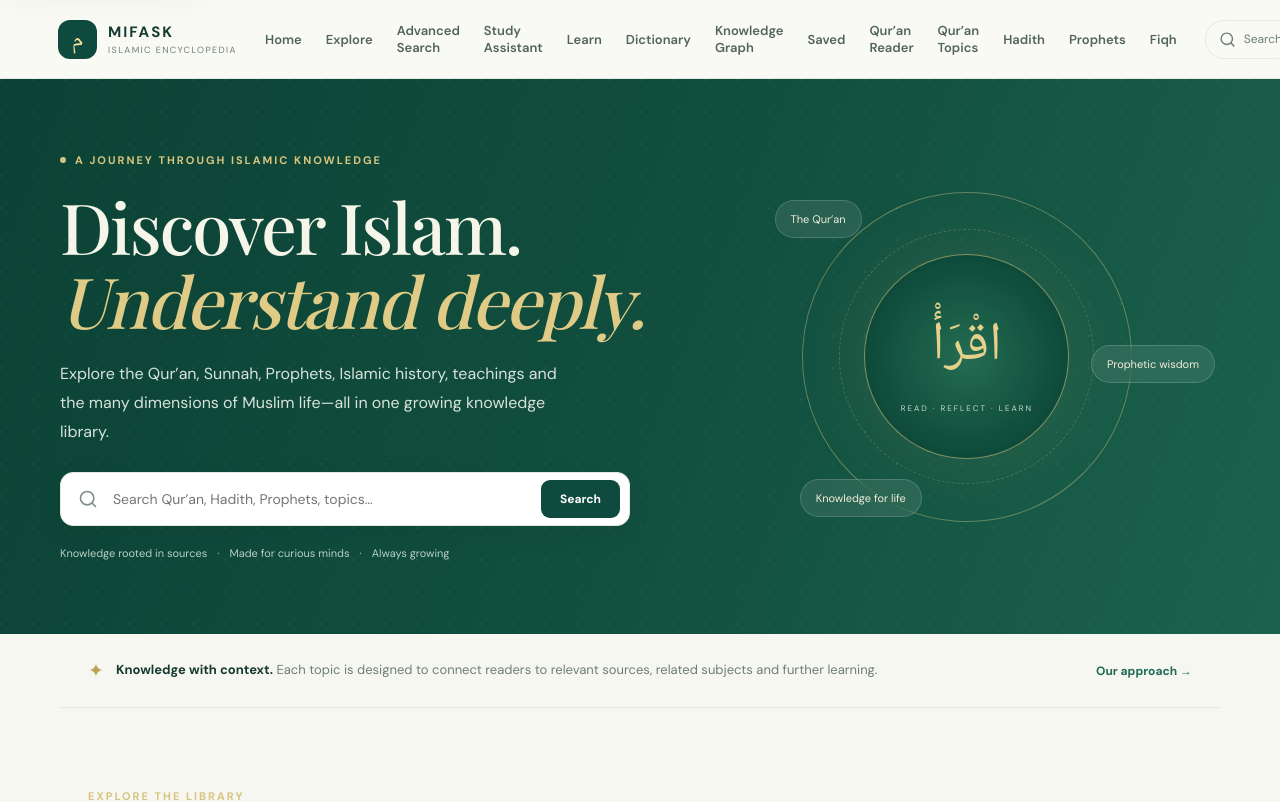
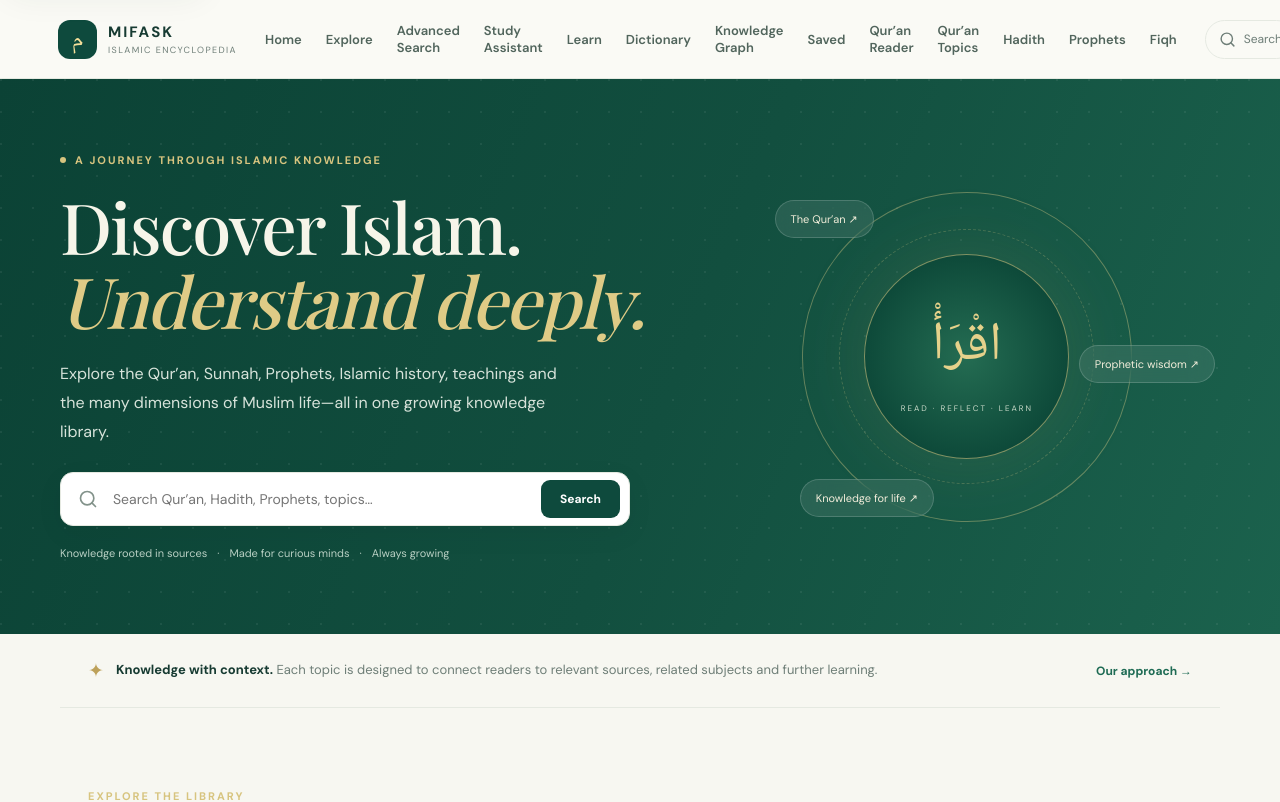
Before and after one commit to smartmil79-afk/mifask-islamic-encyclopedia, a Next.js app: page / in a window 1280 px wide. Shown: the top 802 px of the page. Built offline with nearby package versions, Linux system fonts and the light colour scheme; a web font is replaced by a local one.

Commit message:
Animate and link hero knowledge chips

```diff
--- a/app/page.tsx
+++ b/app/page.tsx
@@ -4,7 +4,7 @@ import CategoryCard from '@/components/CategoryCard';
 import ArticleCard from '@/components/ArticleCard';
 import { categories, articles } from '@/lib/content';
 export default function Home(){return <>
-<section className="hero"><div className="hero-pattern"></div><div className="hero-content"><span className="eyebrow"><span className="eyebrow-dot"></span> A journey through Islamic knowledge</span><h1>Discover Islam.<br/><em>Understand deeply.</em></h1><p className="hero-copy">Explore the Qur’an, Sunnah, Prophets, Islamic history, teachings and the many dimensions of Muslim life—all in one growing knowledge library.</p><SearchBox large/><div className="hero-meta"><span>Knowledge rooted in sources</span><span>·</span><span>Made for curious minds</span><span>·</span><span>Always growing</span></div></div><div className="hero-art"><div className="art-ring ring-one"></div><div className="art-ring ring-two"></div><div className="art-center"><span className="art-arabic">اقْرَأْ</span><span className="art-caption">READ · REFLECT · LEARN</span></div><div className="art-chip chip-top">The Qur’an</div><div className="art-chip chip-right">Prophetic wisdom</div><div className="art-chip chip-bottom">Knowledge for life</div></div></section>
+<section className="hero"><div className="hero-pattern"></div><div className="hero-content"><span className="eyebrow"><span className="eyebrow-dot"></span> A journey through Islamic knowledge</span><h1>Discover Islam.<br/><em>Understand deeply.</em></h1><p className="hero-copy">Explore the Qur’an, Sunnah, Prophets, Islamic history, teachings and the many dimensions of Muslim life—all in one growing knowledge library.</p><SearchBox large/><div className="hero-meta"><span>Knowledge rooted in sources</span><span>·</span><span>Made for curious minds</span><span>·</span><span>Always growing</span></div></div><div className="hero-art"><div className="art-ring ring-one"></div><div className="art-ring ring-two"></div><div className="art-center"><span className="art-arabic">اقْرَأْ</span><span className="art-caption">READ · REFLECT · LEARN</span></div><Link href="/category/quran" className="art-chip chip-top" aria-label="Explore the Qur’an">The Qur’an <span className="chip-arrow">↗</span></Link><Link href="/category/hadith" className="art-chip chip-right" aria-label="Explore Prophetic wisdom">Prophetic wisdom <span className="chip-arrow">↗</span></Link><Link href="/category/muslim-life" className="art-chip chip-bottom" aria-label="Explore knowledge for life">Knowledge for life <span className="chip-arrow">↗</span></Link></div></section>
 <section className="welcome-strip"><div><span className="strip-icon">✦</span><p><strong>Knowledge with context.</strong> Each topic is designed to connect readers to relevant sources, related subjects and further learning.</p></div><Link href="/sources">Our approach →</Link></section>
 <section className="section categories-section"><div className="section-heading"><div><span className="section-kicker">Explore the library</span><h2>Knowledge for every<br/>part of your journey</h2></div><Link className="text-link" href="/explore">Explore all categories <span>↗</span></Link></div><div className="category-grid">{categories.map(c=><CategoryCard key={c.id} category={c}/>)}</div></section>
 <section className="featured-section"><div className="section-heading"><div><span className="section-kicker">Start exploring</span><h2>Featured knowledge</h2></div><Link className="text-link" href="/explore">View all articles <span>↗</span></Link></div><div className="article-grid">{articles.filter(a=>a.featured).slice(0,3).map(a=><ArticleCard key={a.id} article={a}/>)}</div></section>
```
